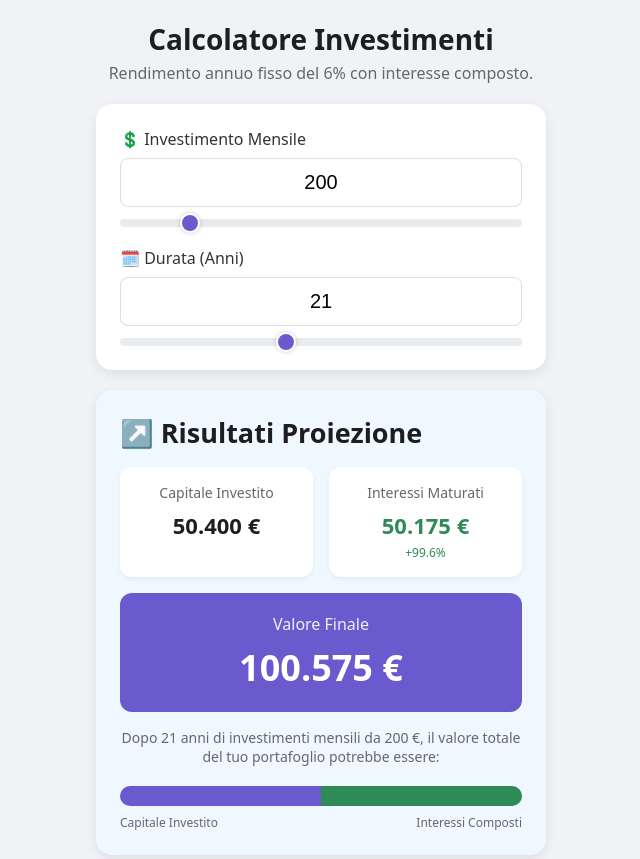
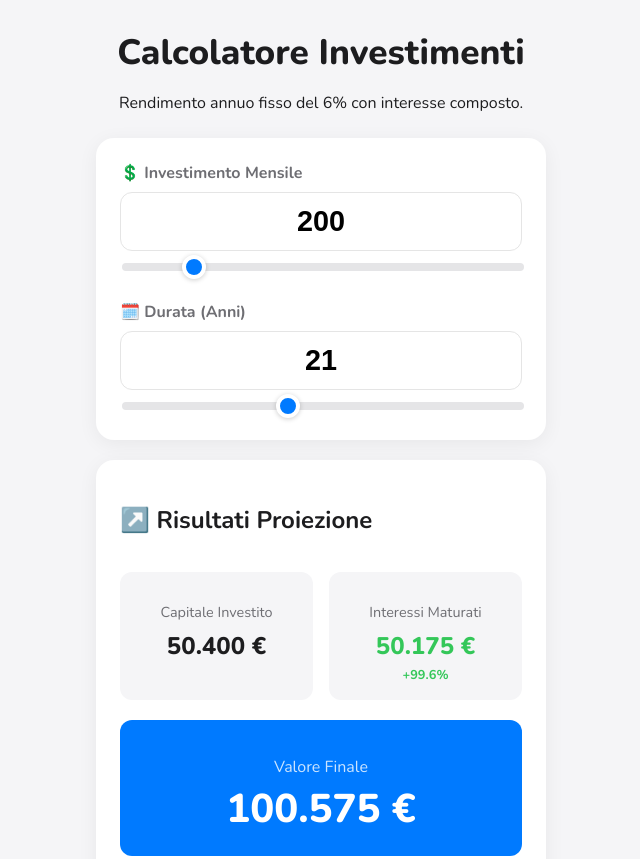
Before and after one commit to Liuk040100/-calcolatore-investimenti-web, a plain HTML site: page index.html in a window 1280 px wide. Shown: the top 859 px of the page, without its empty margins (319-959 px from the left). Drawn offline with nearby package versions, Linux system fonts and the light colour scheme.

Commit message:
Update style.css
Sistemazione titoli, colori e funzionalità

```diff
--- a/style.css
+++ b/style.css
@@ -1,226 +1,206 @@
-/* --- Reset & Global --- */
-* {
-    margin: 0;
-    padding: 0;
+/* Import del font Nunito da Google Fonts */
+@import url('https://fonts.googleapis.com/css2?family=Nunito:wght@400;700;800&display=swap');
+
+/* Variabili per colori e stile "Apple" */
+:root {
+    --sfondo-pagina: #f5f5f7;
+    --sfondo-card: #ffffff;
+    --testo-principale: #1d1d1f;
+    --testo-secondario: #6e6e73;
+    --colore-primario: #007aff; /* Blu Apple */
+    --colore-secondario: #34c759; /* Verde Apple */
+    --bordo-leggero: #e5e5e5;
+    --border-radius-card: 18px;
+    --border-radius-elementi: 12px;
+}
+
+body {
+    font-family: 'Nunito', 'system-ui', -apple-system, BlinkMacSystemFont, 'Segoe UI', Roboto, Helvetica, Arial, sans-serif;
+    background-color: var(--sfondo-pagina);
+    color: var(--testo-principale);
+    display: flex;
+    justify-content: center;
+    align-items: flex-start; /* Allinea in alto per scroll su mobile */
+    min-height: 100vh;
+    padding: 20px;
     box-sizing: border-box;
 }
 
-body {
-    font-family: system-ui, -apple-system, BlinkMacSystemFont, 'Segoe UI', Roboto, Oxygen, Ubuntu, Cantarell, 'Open Sans', 'Helvetica Neue', sans-serif;
-    background-color: #f0f2f5;
-    color: #1c1e21;
-    display: flex;
-    justify-content: center;
-    align-items: flex-start;
-    min-height: 100vh;
-    padding: 20px;
-}
-
-/* --- Container & Cards --- */
 .container {
     width: 100%;
     max-width: 450px;
-    background-color: transparent;
-}
-
-.card {
-    background-color: white;
-    padding: 24px;
-    border-radius: 16px;
-    box-shadow: 0 4px 12px rgba(0, 0, 0, 0.08);
-    margin-top: 20px;
 }
 
 header {
     text-align: center;
-    margin-bottom: 20px;
+    margin-bottom: 24px;
 }
 
-header h1 {
-    font-size: 28px;
-    color: #1c1e21;
+h1 {
+    font-size: 2.2rem;
+    font-weight: 800;
+    text-transform: capitalize; /* Mette in maiuscolo solo la prima lettera di ogni parola */
+    margin: 0;
 }
 
-header p {
-    font-size: 16px;
-    color: #65676b;
-    margin-top: 4px;
+.sottotitolo-pagina {
+    font-size: 1rem;
+    color: var(--testo-secondario);
+    margin-top: 8px;
+    max-width: 380px;
+    margin-left: auto;
+    margin-right: auto;
+    line-height: 1.4;
+}
+.sottotitolo-pagina small {
+    font-size: 0.8rem;
 }
 
-/* --- Input Section --- */
+.card {
+    background-color: var(--sfondo-card);
+    padding: 24px;
+    border-radius: var(--border-radius-card);
+    box-shadow: 0 4px 20px rgba(0, 0, 0, 0.06);
+    margin-top: 20px;
+}
+
 .input-card {
     display: flex;
     flex-direction: column;
-    gap: 20px;
-}
-
-.input-group {
-    display: flex;
-    flex-direction: column;
+    gap: 24px;
 }
 
 .input-group label {
-    font-size: 16px;
-    font-weight: 500;
-    color: #333;
+    font-size: 1rem;
+    font-weight: 700;
+    color: var(--testo-secondario);
     margin-bottom: 8px;
+    display: flex;
+    align-items: center;
+    gap: 8px;
 }
 
 input[type="number"] {
     width: 100%;
     padding: 12px;
-    border: 1px solid #ddd;
-    border-radius: 8px;
-    font-size: 20px;
-    font-weight: 500;
+    border: 1px solid var(--bordo-leggero);
+    border-radius: var(--border-radius-elementi);
+    font-size: 1.8rem;
+    font-weight: 700;
     text-align: center;
-    -moz-appearance: textfield; /* Firefox */
+    box-sizing: border-box;
+    -moz-appearance: textfield;
 }
-
 input[type="number"]::-webkit-outer-spin-button,
 input[type="number"]::-webkit-inner-spin-button {
     -webkit-appearance: none;
     margin: 0;
 }
 
-/* --- Slider Styling --- */
 input[type="range"] {
     -webkit-appearance: none;
-    appearance: none;
     width: 100%;
     height: 8px;
-    background: #e9ecef;
+    background: #e5e5e7;
     border-radius: 5px;
     outline: none;
     margin-top: 12px;
     cursor: pointer;
 }
-
 input[type="range"]::-webkit-slider-thumb {
     -webkit-appearance: none;
     appearance: none;
-    width: 20px;
-    height: 20px;
-    background: #6A5ACD;
+    width: 24px;
+    height: 24px;
+    background: var(--colore-primario);
     border-radius: 50%;
-    border: 2px solid white;
-    box-shadow: 0 0 5px rgba(0,0,0,0.2);
-    transition: transform 0.1s ease;
-}
-
-input[type="range"]:active::-webkit-slider-thumb {
-    transform: scale(1.1);
-}
-
-/* --- Results Section --- */
-.results-card {
-    background-color: #F0F8FF;
+    border: 4px solid var(--sfondo-card);
+    box-shadow: 0 1px 5px rgba(0, 0, 0, 0.2);
 }
 
 .results-header {
     display: flex;
     align-items: center;
     gap: 8px;
-    font-size: 18px;
-    font-weight: 600;
-    color: #1c1e21;
+    font-weight: 800;
     margin-bottom: 16px;
+}
+.results-header h2 {
+    font-size: 1.5rem;
 }
 
 .results-grid {
     display: grid;
     grid-template-columns: 1fr 1fr;
     gap: 16px;
-    margin-bottom: 16px;
+    margin-bottom: 20px;
 }
 
 .result-item {
-    background-color: #fff;
+    background-color: var(--sfondo-pagina);
     padding: 16px;
-    border-radius: 12px;
-    box-shadow: 0 2px 4px rgba(0,0,0,0.05);
+    border-radius: var(--border-radius-elementi);
     text-align: center;
 }
-
 .result-item p {
-    font-size: 14px;
-    color: #65676b;
+    font-size: 0.9rem;
+    color: var(--testo-secondario);
     margin-bottom: 8px;
 }
-
 .result-item span {
-    font-size: 22px;
-    font-weight: 600;
+    font-size: 1.5rem;
+    font-weight: 800;
     display: block;
 }
 
-.interest-value {
-    color: #2E8B57;
-}
-
+.interest-value { color: var(--colore-secondario); }
 .interest-percentage {
-    font-size: 12px !important;
-    font-weight: 500 !important;
-    color: #2E8B57;
+    font-size: 0.8rem !important;
+    font-weight: 700 !important;
+    color: var(--colore-secondario);
     margin-top: 4px;
 }
 
+.summary-text {
+    font-size: 0.9rem;
+    color: var(--testo-secondario);
+    text-align: center;
+    margin-bottom: 12px;
+}
+
 .result-final {
-    background-color: #6A5ACD;
+    background-color: var(--colore-primario);
     color: white;
     padding: 20px;
-    border-radius: 12px;
+    border-radius: var(--border-radius-elementi);
     text-align: center;
-    margin-bottom: 16px;
+    margin-bottom: 24px;
 }
-
 .result-final p {
-    font-size: 16px;
-    opacity: 0.9;
-    margin-bottom: 8px;
+    font-size: 1rem;
+    opacity: 0.8;
+    margin-bottom: 4px;
 }
-
 .result-final span {
-    font-size: 36px;
-    font-weight: 700;
+    font-size: 2.5rem;
+    font-weight: 800;
     display: block;
-}
-
-.summary-text {
-    font-size: 14px;
-    color: #65676b;
-    text-align: center;
-    margin-bottom: 16px;
-}
-
-/* --- Display Bar --- */
-.display-bar-container {
-    margin-top: 20px;
 }
 
 .display-bar {
     display: flex;
     width: 100%;
-    height: 20px;
-    border-radius: 10px;
+    height: 12px;
+    border-radius: 6px;
     overflow: hidden;
-    background-color: #e9ecef;
 }
-
-#barraCapitale {
-    background-color: #6A5ACD;
-    transition: width 0.5s ease-in-out;
-}
-
-#barraInteressi {
-    background-color: #2E8B57;
-    transition: width 0.5s ease-in-out;
-}
+#barraCapitale { background-color: var(--colore-primario); }
+#barraInteressi { background-color: var(--colore-secondario); }
 
 .bar-labels {
     display: flex;
     justify-content: space-between;
     margin-top: 8px;
-    font-size: 12px;
-    color: #65676b;
+    font-size: 0.8rem;
+    color: var(--testo-secondario);
 }
```
